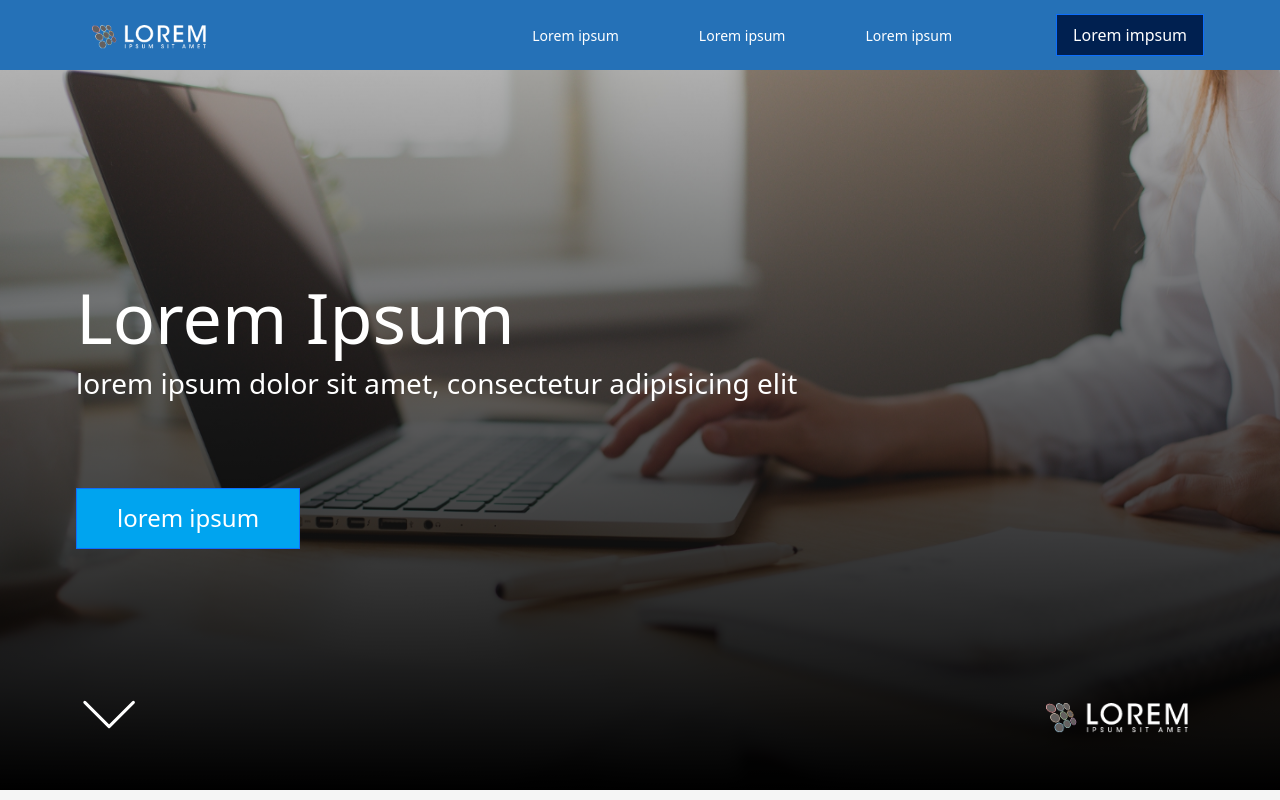
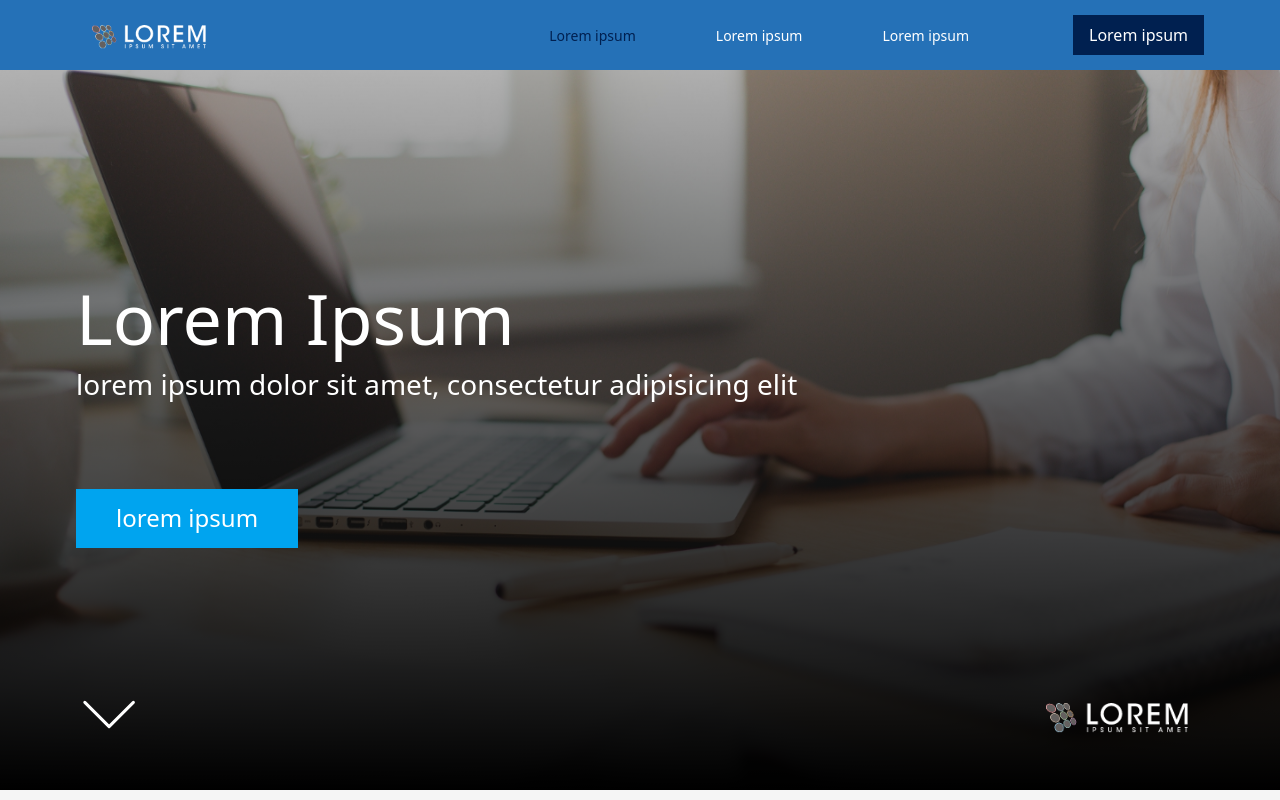
Before and after one commit to cissavalim/raccoon-site, a plain HTML site: page index.html in a window 1280 px wide. In both pictures the pointer is over the link 575 px from the left and 35 px from the top of the page. Shown: the top 800 px of the page. Drawn offline with nearby package versions, Linux system fonts and the light colour scheme.

Commit message:
navbar fixed

```diff
--- a/index.html
+++ b/index.html
@@ -27,7 +27,7 @@
                         <a class="nav-link" href="#">Lorem ipsum</a>
                         <a class="nav-link" href="#">Lorem ipsum</a>
                         <a class="nav-link" href="#">Lorem ipsum</a>
-                        <button class="btn btn-primary nav" type="submit">Lorem impsum</button>
+                        <button class="btn btn-primary nav" type="submit">Lorem ipsum</button>
                      </div>
                   </div>
                </div>
--- a/styles/style.css
+++ b/styles/style.css
@@ -66,7 +66,7 @@
    }
 }
 
-.container-fluid {
+.navbar-collapse {
    z-index: 99999;
 }
 
@@ -94,6 +94,11 @@
    margin: auto 2rem;
 }
 
+a.nav-link:hover {
+   color: var(--button-dark) !important;
+   transition: 0.3s;
+}
+
 .navbar-dark .navbar-toggler {
    border: none;
 }
@@ -107,6 +112,12 @@
    margin: 0 4rem;
    padding: 0.5rem 1rem;
    border-radius: 0;
+   border: none;
+}
+
+button.nav:hover {
+   background-color: rgba(0, 0, 0, 0.2);
+   transition: 0.3s;
 }
 
 .navbar-brand {
@@ -156,6 +167,11 @@
    font-size: 24px;
    padding: auto;
    margin: 5rem 0 0 0;
+   border: none;
+}
+
+button.big:hover {
+   transition: 0.3s;
 }
 
 .first-container-footer {
@@ -346,9 +362,6 @@
    margin-bottom: 1rem;
 }
 
-input:focus {
-}
-
 .btn-submit {
    width: 100%;
    border-radius: 0;
```
